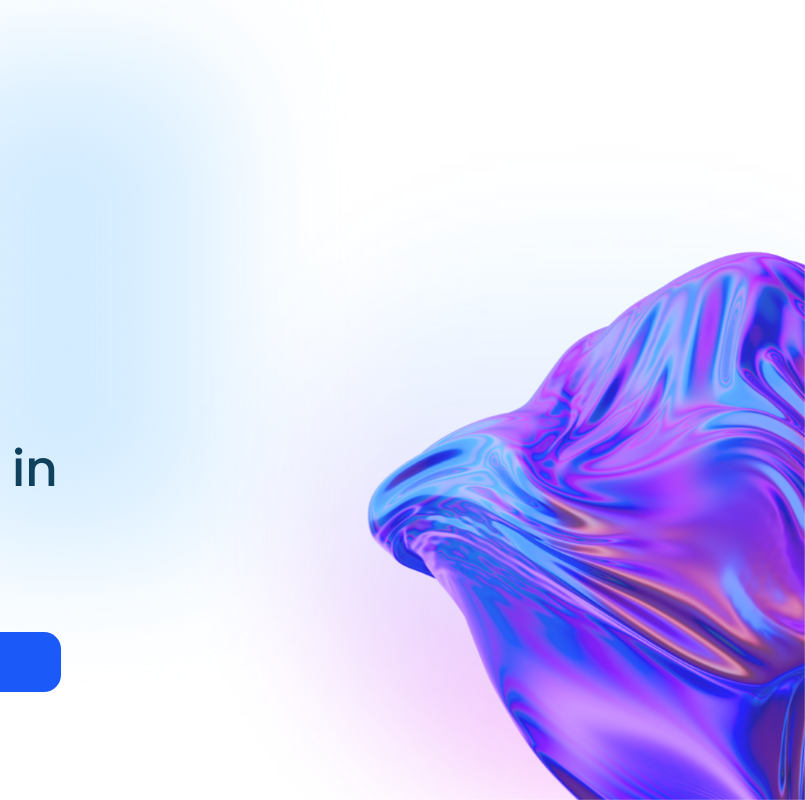
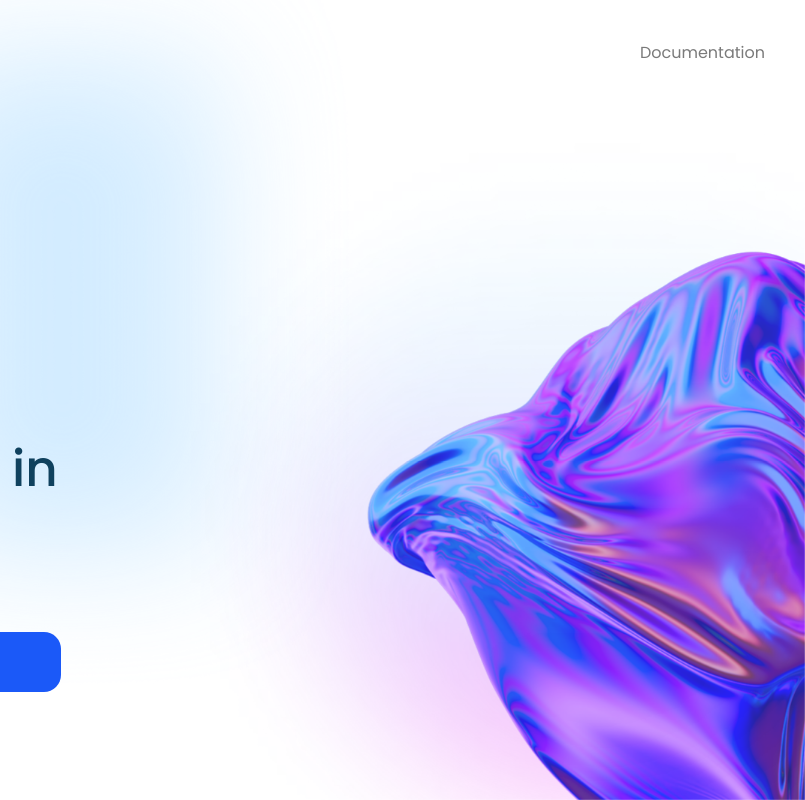
Before and after one commit to RyvitOfficial/ryvit-landing, a plain HTML site: page index.html in a window 1280 px wide. Shown: the full height of the page, 475-1280 px from the left. Drawn offline with Linux system fonts and the light colour scheme.

Commit message:
add docs link

```diff
--- a/assets/css/style.css
+++ b/assets/css/style.css
@@ -13,6 +13,27 @@ body {
   padding: 0;
   text-align: center;
   position: relative;
+}
+
+a {
+  text-decoration: none;
+}
+
+.doc {
+  position: absolute;
+  top: 0;
+  right: 0;
+  padding: 40px;
+  z-index: 9999;
+}
+
+.doc a {
+  cursor: pointer;
+  color: #7a7a7a;
+}
+
+.doc a:hover {
+  color: #1b59f8;
 }
 
 .shape {
--- a/index.html
+++ b/index.html
@@ -15,7 +15,10 @@
     />
   </head>
   <body>
-    <!-- <img src="assets/images/background.png" alt="background" /> -->
+    <div class="doc">
+      <a href="https://docs.ryvit.xyz" target="_blank">Documentation</a>
+    </div>
+
     <div class="shape">
       <img src="assets/images/3d-shape.png" alt="background" />
     </div>
```
